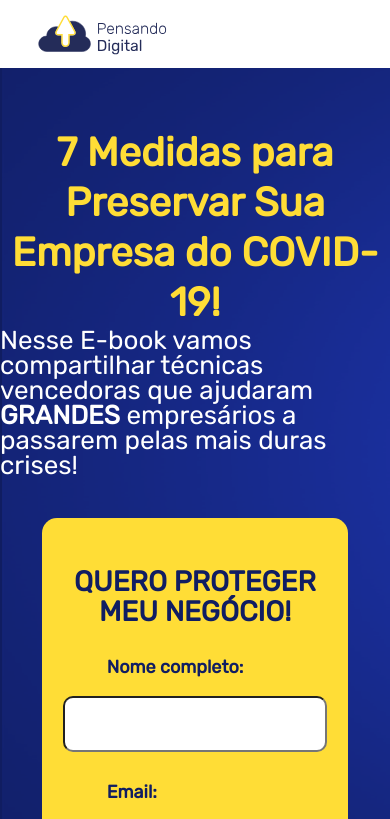
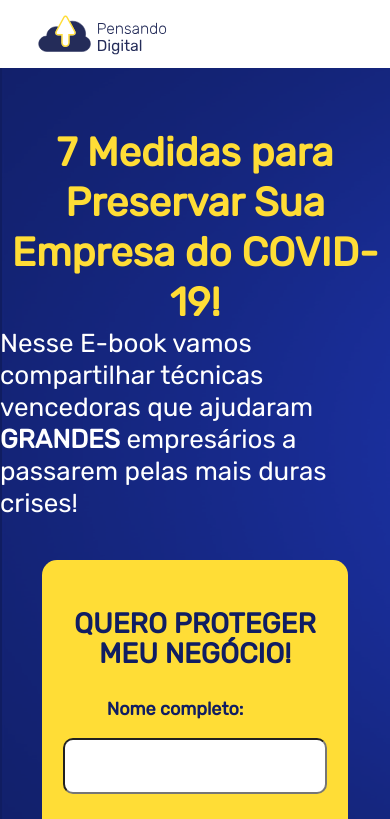
Before and after one commit to glaubermag/ebook-landing-page, a React (Create React App) app: page / in a window 390 px wide. Shown: the top 819 px of the page. Built offline with nearby package versions, Linux system fonts and the light colour scheme.

Commit message:
Update style.css

```diff
--- a/src/components/style.css
+++ b/src/components/style.css
@@ -221,7 +221,7 @@ margin-right: 15%;
         .paragrafo {
             margin-top: 5%;
             font-size: 26px;
-            line-height: 25px;
+            line-height: 32px;
             font-weight: 300;
             color: #FFFFFF;
             text-align: left;
```
